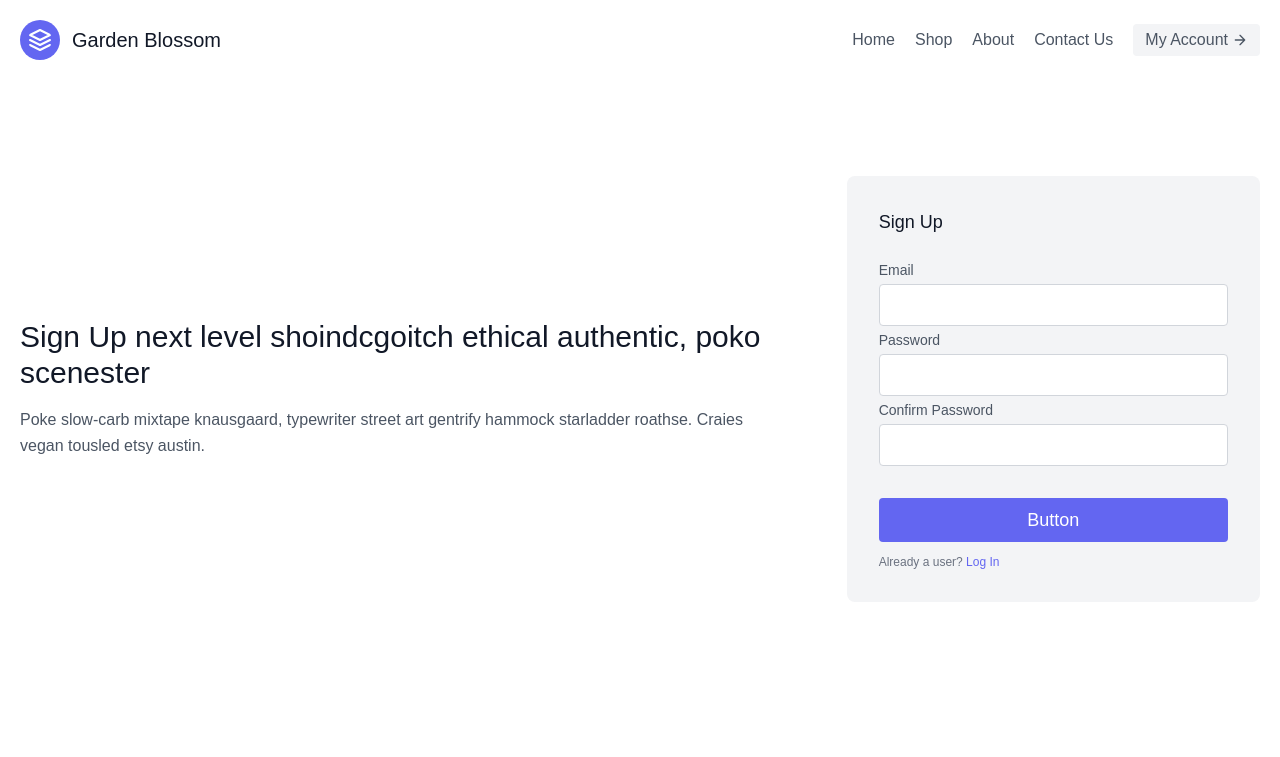
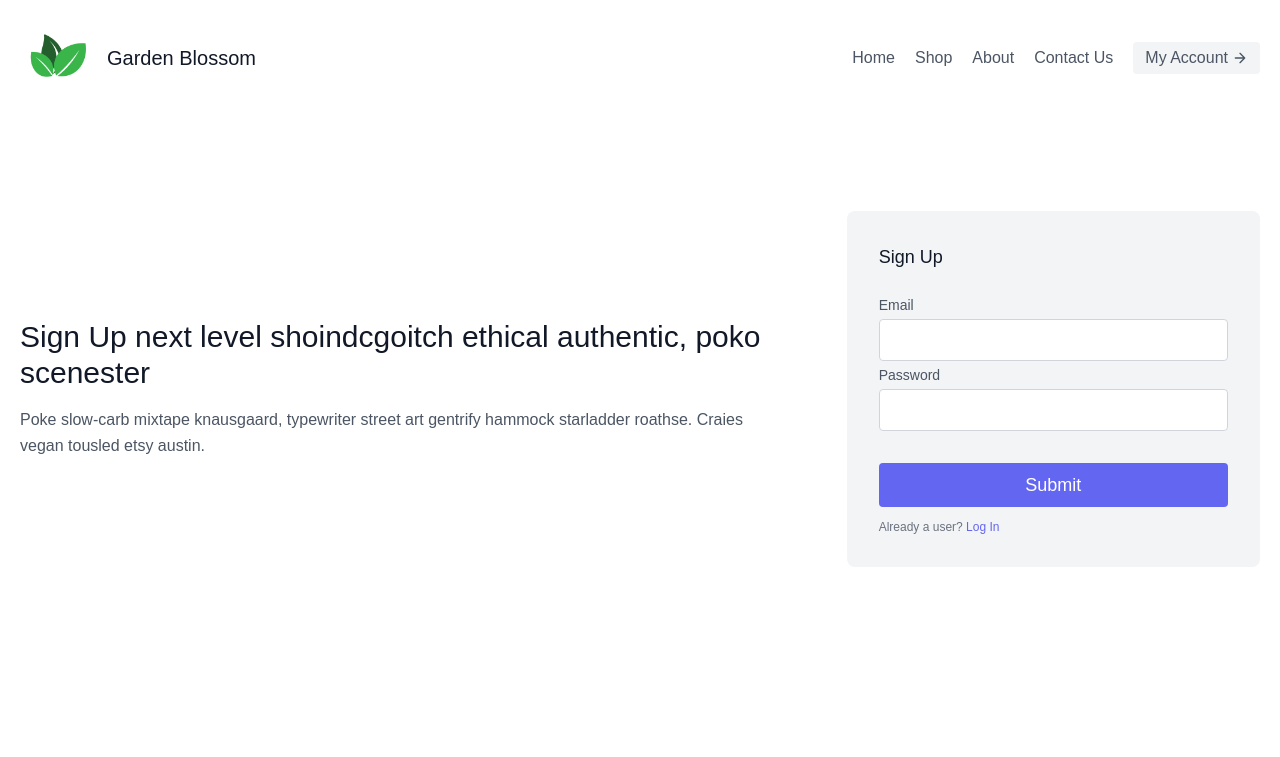
Before and after one commit to mirmohsin0001/NextJs-E-com, a Next.js app: page /signUp in a window 1280 px wide. Shown: the top 757 px of the page. Built offline with nearby package versions, Linux system fonts and the light colour scheme.

Commit message:
created a form using react-hook-form

```diff
--- a/app/components/Navbar.js
+++ b/app/components/Navbar.js
@@ -1,5 +1,7 @@
 import React from 'react'
 import Link from 'next/link'
+import Image from 'next/image'
+import logo from '@/public/logo.png'
 
 const Navbar = () => {
   return (
@@ -7,9 +9,10 @@ const Navbar = () => {
       <header className="text-gray-600 body-font">
         <div className="container mx-auto flex flex-wrap p-5 flex-col md:flex-row items-center">
           <Link className="flex title-font font-medium items-center text-gray-900 mb-4 cursor-pointer md:mb-0" href='/'>
-            <svg xmlns="http://www.w3.org/2000/svg" fill="none" stroke="currentColor" strokeLinecap="round" strokeLinejoin="round" strokeWidth="2" className="w-10 h-10 text-white p-2 bg-indigo-500 rounded-full" viewBox="0 0 24 24">
+            {/* <svg xmlns="http://www.w3.org/2000/svg" fill="none" stroke="currentColor" strokeLinecap="round" strokeLinejoin="round" strokeWidth="2" className="w-10 h-10 text-white p-2 bg-indigo-500 rounded-full" viewBox="0 0 24 24">
               <path d="M12 2L2 7l10 5 10-5-10-5zM2 17l10 5 10-5M2 12l10 5 10-5"></path>
-            </svg>
+            </svg> */}
+            <Image src={logo} width={75} alt="logo" />
             <span className="ml-3 text-xl">Garden   Blossom</span>
           </Link>
           <nav className="md:ml-auto flex flex-wrap items-center text-base justify-center">
--- a/app/signUp/page.js
+++ /dev/null
@@ -1,36 +0,0 @@
-"use server"
-
-import Link from 'next/link'
-import React from 'react'
-
-const page = () => {
-  return (
-    <>
-      <section className="text-gray-600 body-font">
-        <div className="container px-5 py-24 mx-auto flex flex-wrap items-center">
-          <div className="lg:w-3/5 md:w-1/2 md:pr-16 lg:pr-0 pr-0">
-            <h1 className="title-font font-medium text-3xl text-gray-900">Sign Up next level shoindcgoitch ethical authentic, poko scenester</h1>
-            <p className="leading-relaxed mt-4">Poke slow-carb mixtape knausgaard, typewriter street art gentrify hammock starladder roathse. Craies vegan tousled etsy austin.</p>
-          </div>
-          <form method='post' className="lg:w-2/6 md:w-1/2 bg-gray-100 rounded-lg p-8 flex flex-col md:ml-auto w-full mt-10 md:mt-0">
-            <h2 className="text-gray-900 text-lg font-medium title-font mb-5">Sign Up</h2>
-            <div className="relative mb-4">
-              <label htmlFor="email" className="leading-7 text-sm text-gray-600">Email</label>
-              <input type="email" id="email" name="email" required className="w-full bg-white rounded border border-gray-300 focus:border-indigo-500 focus:ring-2 focus:ring-indigo-200 text-base outline-none text-gray-700 py-1 px-3 leading-8 transition-colors duration-200 ease-in-out" />
-              <label htmlFor="password" className="leading-7 text-sm text-gray-600">Password</label>
-              <input type="password" id="password" name="password" required className="w-full bg-white rounded border border-gray-300 focus:border-indigo-500 focus:ring-2 focus:ring-indigo-200 text-base outline-none text-gray-700 py-1 px-3 leading-8 transition-colors duration-200 ease-in-out" />
-              <label htmlFor="confirm-password" className="leading-7 text-sm text-gray-600">Confirm Password</label>
-              <input type="password" id="confirm-password" name="confirm-password" required className="w-full bg-white rounded border border-gray-300 focus:border-indigo-500 focus:ring-2 focus:ring-indigo-200 text-base outline-none text-gray-700 py-1 px-3 leading-8 transition-colors duration-200 ease-in-out" />
-            </div>
-            <div className="relative mb-4">
-            </div>
-            <button className="text-white bg-indigo-500 border-0 py-2 px-8 focus:outline-none hover:bg-indigo-600 rounded text-lg">Button</button>
-            <p className="text-xs text-gray-500 mt-3">Already a user? <Link href={'/logIn'} className='text-indigo-500 cursor-pointer' >Log In</Link> </p>
-          </form>
-        </div>
-      </section>
-    </>
-  )
-}
-
-export default page
--- /dev/null
+++ b/app/signUp/page.jsx
@@ -0,0 +1,51 @@
+"use client"
+
+import Link from 'next/link'
+import React from 'react'
+import { useForm } from 'react-hook-form'
+
+
+
+const page = () => {
+  const {
+    register,
+    handleSubmit,
+    watch,
+    formState: { errors },
+  } = useForm()
+
+  const onSubmit = (data) => console.log({ email: data.email, password: data.password })
+
+
+  return (
+    <>
+      <section className="text-gray-600 body-font">
+        <div className="container px-5 py-24 mx-auto flex flex-wrap items-center">
+          <div className="lg:w-3/5 md:w-1/2 md:pr-16 lg:pr-0 pr-0">
+            <h1 className="title-font font-medium text-3xl text-gray-900">Sign Up next level shoindcgoitch ethical authentic, poko scenester</h1>
+            <p className="leading-relaxed mt-4">Poke slow-carb mixtape knausgaard, typewriter street art gentrify hammock starladder roathse. Craies vegan tousled etsy austin.</p>
+          </div>
+          <form onSubmit={handleSubmit(onSubmit)} className="lg:w-2/6 md:w-1/2 bg-gray-100 rounded-lg p-8 flex flex-col md:ml-auto w-full mt-10 md:mt-0">
+            <h2 className="text-gray-900 text-lg font-medium title-font mb-5">Sign Up</h2>
+            <div className="relative mb-4">
+              <label className="leading-7 text-sm text-gray-600">Email</label>
+              <input {...register("email", { required: true })} type='email' className="w-full bg-white rounded border border-gray-300 focus:border-indigo-500 focus:ring-2 focus:ring-indigo-200 text-base outline-none text-gray-700 py-1 px-3 leading-8 transition-colors duration-200 ease-in-out" />
+              <label className="leading-7 text-sm text-gray-600">Password</label>
+              <input  {...register("password", { required: true, minLength: { value: 8, message: 'Minimun password length is 8' } })} type='password' className="w-full bg-white rounded border border-gray-300 focus:border-indigo-500 focus:ring-2 focus:ring-indigo-200 text-base outline-none text-gray-700 py-1 px-3 leading-8 transition-colors duration-200 ease-in-out" />
+              {errors.password && <p className="text-xs text-gray-500 mt-3">{(errors.password.message)}</p>}
+              {/* <label htmlFor="confirm-password" className="leading-7 text-sm text-gray-600">Confirm Password</label>
+              <input  {...register("confirm-password", { required: true })} className="w-full bg-white rounded border border-gray-300 focus:border-indigo-500 focus:ring-2 focus:ring-indigo-200 text-base outline-none text-gray-700 py-1 px-3 leading-8 transition-colors duration-200 ease-in-out" /> */}
+            </div>
+            <div className="relative mb-4">
+            </div>
+            <input type='submit' className="text-white bg-indigo-500 border-0 py-2 px-8 focus:outline-none hover:bg-indigo-600 rounded text-lg" />
+            <p className="text-xs text-gray-500 mt-3">Already a user? <Link href={'/logIn'} className='text-indigo-500 cursor-pointer' >Log In</Link> </p>
+          </form>
+
+        </div>
+      </section>
+    </>
+  )
+}
+
+export default page
```
Also changed, not shown: package.json (+5 -4 lines), 1 other file (tests, documents, lock files or other folders).
